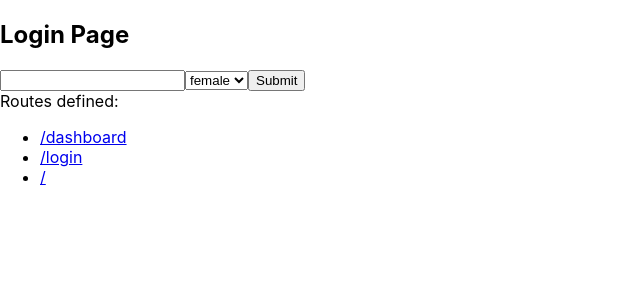
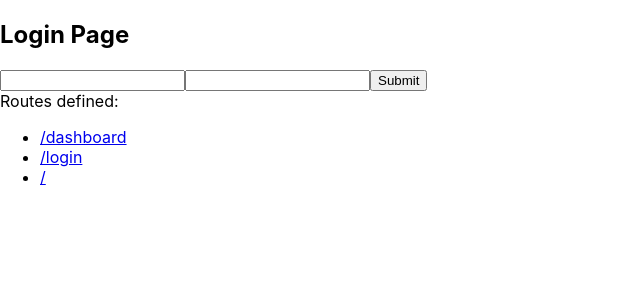
Before and after one commit to fifthsegment/byos, a React (Create React App) app: page /#/login in a window 1280 px wide. Shown: the top 300 px of the page, without its empty margins (0-640 px from the left). Built offline with nearby package versions, Linux system fonts and the light colour scheme.

Commit message:
Update 4 files

```diff
--- a/src/App.tsx
+++ b/src/App.tsx
@@ -1,30 +1,47 @@
-import React from "react";
-import "./App.css";
+import React, { useState } from 'react'
+import './App.css'
 
-import { HashRouter as Router, Routes, Route } from "react-router-dom";
-import { InternalRouteDef } from "./routes";
-import { Link } from "react-router-dom";
-import { RoutingContext } from "./contexts/routing/RoutingContext";
+import { HashRouter as Router, Routes, Route } from 'react-router-dom'
+import { InternalRouteDef } from './routes'
+import { Link } from 'react-router-dom'
+import { RoutingContext } from './contexts/routing/RoutingContext'
+import { ApplicationContext } from './contexts/application/ApplicationContext'
 
 function App() {
-  const [routingState, ] = React.useContext(RoutingContext);
+    const [routingState] = React.useContext(RoutingContext)
+    const applicationState = useState()
     return (
+        <ApplicationContext.Provider value={applicationState}>
             <Router>
                 <Routes>
-          {routingState.isReady && routingState.routes.map((route: InternalRouteDef) => {
-            return <Route key={route.path} path={route.path} element={route.component} />
+                    {routingState.isReady &&
+                        routingState.routes.map((route: InternalRouteDef) => {
+                            return (
+                                <Route
+                                    key={route.path}
+                                    path={route.path}
+                                    element={route.component}
+                                />
+                            )
                         })}
                 </Routes>
                 <div>
                     Routes defined:
                     <ul>
                         {routingState.routes.map((route: InternalRouteDef) => {
-            return <li><Link key={route.path} to={route.path}  >{route.path}</Link></li>
+                            return (
+                                <li>
+                                    <Link key={route.path} to={route.path}>
+                                        {route.path}
+                                    </Link>
+                                </li>
+                            )
                         })}
                     </ul>
                 </div>
             </Router>
-  );
+        </ApplicationContext.Provider>
+    )
 }
 
-export default App;
+export default App
--- a/src/components/SaveCredentialsForm.tsx
+++ b/src/components/SaveCredentialsForm.tsx
@@ -1,16 +1,14 @@
+import React from "react";
 import { useForm } from 'react-hook-form'
 
 export const SaveCredentialsForm = () => {
+    //const [appState, setAppState] = useContext(ApplicationContext);
     const { register, handleSubmit } = useForm()
     const onSubmit = (data: any) => console.log(data)
     return (
         <form onSubmit={handleSubmit(onSubmit)}>
-            <input {...register('firstName')} />
-            <select {...register('gender')}>
-                <option value="female">female</option>
-                <option value="male">male</option>
-                <option value="other">other</option>
-            </select>
+            <input {...register('apiKey')} />
+            <input {...register('apiSecret')} />
             <input type="submit" />
         </form>
     )
--- a/src/contexts/application/index.ts
+++ b/src/contexts/application/ApplicationContext.ts
@@ -3,4 +3,6 @@
  * user's api Keys, currently viewed directory, etc
  */
 
-export default {};
+import { createContext } from 'react'
+
+export const ApplicationContext = createContext(Object.create(null))
```
Lines whose indentation alone changed are shown as unchanged.
